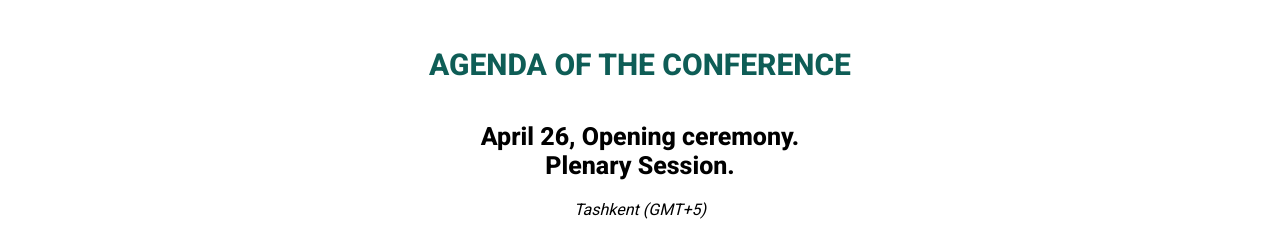
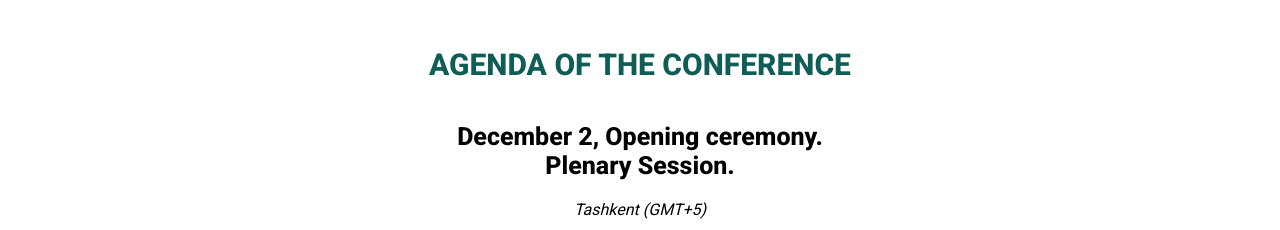
Before and after one commit to ashomurodov/conferenceapp, a plain HTML site: page index.html in a window 1280 px wide. Shown: the part 7372-7602 px from the top of the page. Drawn offline with Linux system fonts and the light colour scheme.

Commit message:
add some changes

```diff
--- a/index.html
+++ b/index.html
@@ -313,7 +313,7 @@
       <h1>AGENDA OF THE CONFERENCE</h1>
       <h3>
         <b
-          >April 26, Opening ceremony. <br />
+          >December 2, Opening ceremony. <br />
           Plenary Session.</b
         >
       </h3>
--- a/script.js
+++ b/script.js
@@ -49,3 +49,5 @@ prev.addEventListener("click", () => {
   console.log(images[counter]);
   console.log("hello");
 });
+
+document.cookie = "myCookieName=myCookieValue; SameSite=Strict";
```
